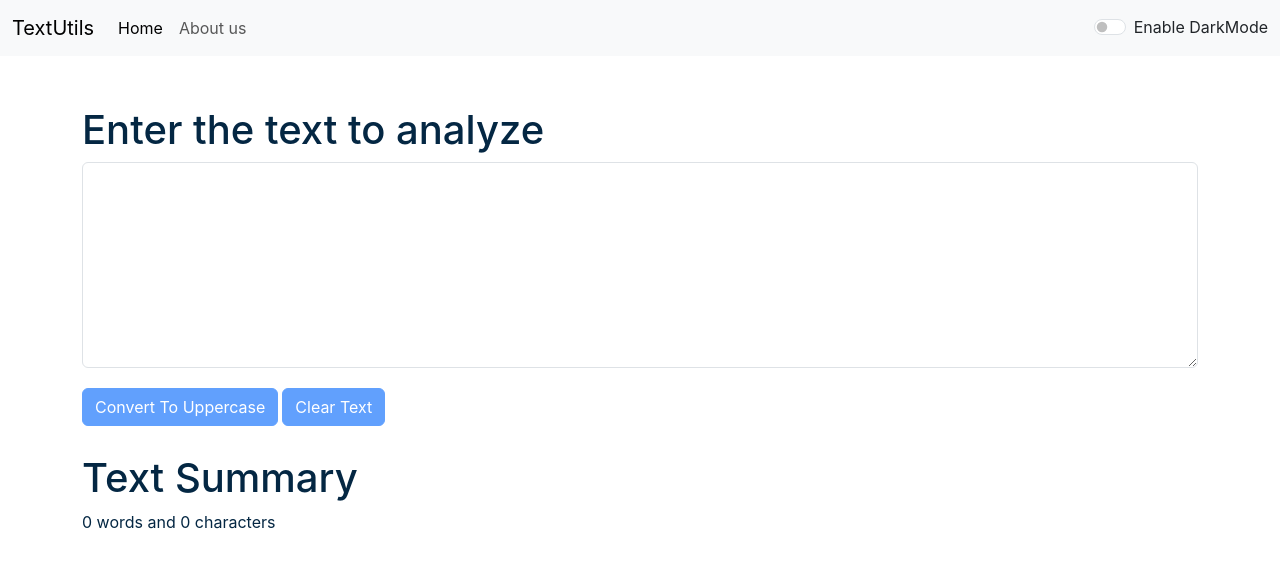
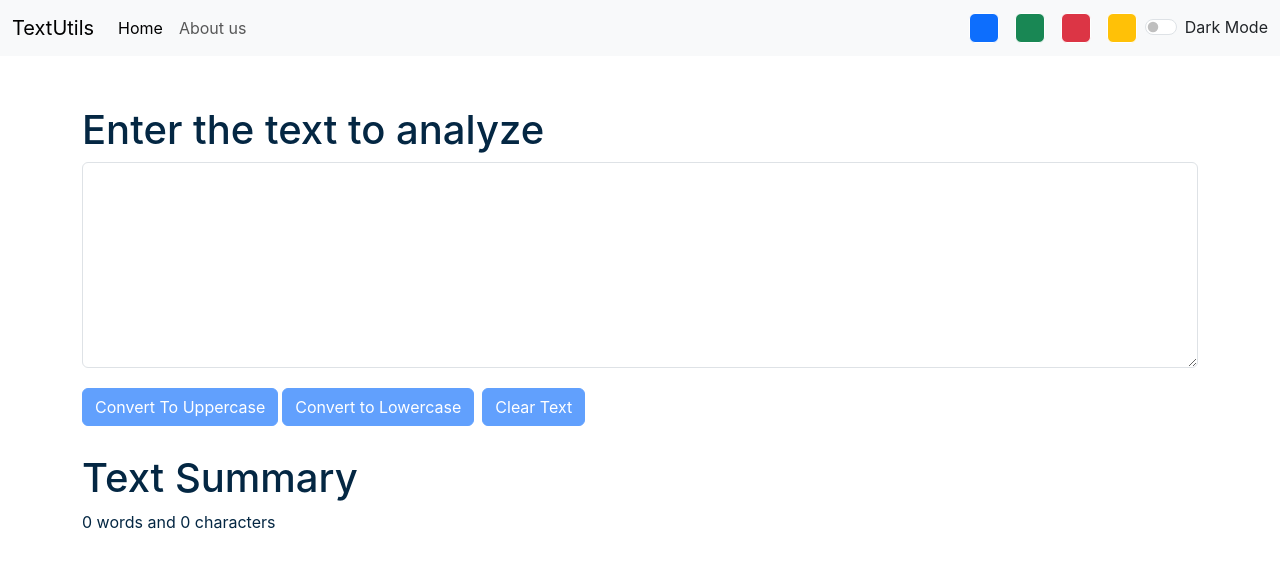
Before and after one commit to subodhkute1843/TextUtilsByHarry, a React (Create React App) app: page / in a window 1280 px wide. Shown: the top 568 px of the page. Built offline with nearby package versions, Linux system fonts and the light colour scheme.

Commit message:
bug fix and added other functionality

```diff
--- a/src/App.js
+++ b/src/App.js
@@ -20,20 +20,43 @@ function App() {
     }, 1500);
   }
 
-  const toggleMode = ()=>{
-    if(mode === 'light'){
+  const [mode, setMode] = useState('light') //wheather dark mode is enabled or not
+
+  const removeBodyClasses = ()=> {
+    document.body.classList.remove('bg-light');
+    document.body.classList.remove('bg-dark');
+    document.body.classList.remove('bg-success');
+    document.body.classList.remove('bg-danger');
+    document.body.classList.remove('bg-warning');
+    document.body.classList.remove('bg-primary');
+  }
+
+
+  const toggleMode = (cls)=>{
+    removeBodyClasses();
+    // document.body.classList.add('bg-'+cls)
+    if (cls !== null){
+      setMode(cls);
+      if(cls === 'primary'){
+        document.body.style.backgroundColor = '#5BC0DE';
+      }
+      else if(cls === 'success'){document.body.style.backgroundColor = '#5BD9A6';}
+      else if(cls === 'danger'){document.body.style.backgroundColor = '#FF6666';}
+      else if(cls === 'warning'){document.body.style.backgroundColor = '#fff3cd';}
+      showAlert(cls+" mode has been enabled", "success");
+    }
+    else if(mode === 'light' ){
       setMode('dark');
       document.body.style.backgroundColor = '#042743';
       showAlert("Dark mode has been enabled", "success");
     }
-    else{
+
+    else {
       setMode('light');
       document.body.style.backgroundColor = 'white';
       showAlert("Light mode has been enabled", "success");
     }
   }
-
-  const [mode, setMode] = useState('light') //wheather dark mode is enabled or not
 
   return (
     <BrowserRouter>
--- a/src/Components/Navbar.js
+++ b/src/Components/Navbar.js
@@ -20,9 +20,21 @@ export default function Navbar(props) {
             <Link className="nav-link" to="/about">{props.aboutText}</Link>
           </li>
         </ul>
+        <div className="d-flex">
+          <div className="bg-primary rounded mx-2" onClick={()=>{props.toggleMode('primary')}} style={{height: '30px', width: '30px', border: '1px solid white', cursor: 'pointer'}}></div>
+        </div>
+        <div className="d-flex">
+          <div className="bg-success rounded mx-2" onClick={()=>{props.toggleMode('success')}} style={{height: '30px', width: '30px', border: '1px solid white', cursor: 'pointer'}}></div>
+        </div>
+        <div className="d-flex">
+          <div className="bg-danger rounded mx-2" onClick={()=>{props.toggleMode('danger')}} style={{height: '30px', width: '30px', border: '1px solid white', cursor: 'pointer'}}></div>
+        </div>
+        <div className="d-flex">
+          <div className="bg-warning rounded mx-2" onClick={()=>{props.toggleMode('warning')}} style={{height: '30px', width: '30px', border: '1px solid white', cursor: 'pointer'}}></div>
+        </div>
         <div className={`form-check form-switch text-${props.mode === 'dark' ? 'light' : 'dark'}`}>
-          <input className="form-check-input" onClick={props.toggleMode} type="checkbox" role="switch" id="flexSwitchCheckDefault"/>
-          <label className="form-check-label" htmlFor="flexSwitchCheckDefault">Enable DarkMode</label>
+          <input className="form-check-input" onClick={()=>{props.toggleMode(null)}} type="checkbox" role="switch" id="flexSwitchCheckDefault"/>
+          <label className="form-check-label" htmlFor="flexSwitchCheckDefault">Dark Mode</label>
         </div>
       </div>
     </div>
--- a/src/Components/TextForm.js
+++ b/src/Components/TextForm.js
@@ -7,6 +7,13 @@ export default function TextForm(props) {
     setText(newText);
     props.showAlert("converted to uppercase!", "success")
   }
+
+  const handleLoClick = ()=>{
+    let newText = text.toLowerCase();
+    setText(newText)
+    props.showAlert("Converted to lowercase!", "success");
+  }
+
   const handleOnChange = (event) => {
     // console.log("On Change")
     setText(event.target.value);
@@ -28,15 +35,16 @@ export default function TextForm(props) {
   return (
     <form>
 
-      <div className="container" style={{color: props.mode==='dark'?'white':'#042743'}}>
+      <div className="container" style={{color: props.mode==='dark' ? 'white':'#042743'}}>
         <h1>{props.heading}</h1>
         <div className="mb-3">
             <textarea className="form-control" value={text} onChange={handleOnChange} style={{backgroundColor: props.mode==='dark'?'#13466e':'white', color: props.mode==='dark'?'white':'#042743'}} id="myBox" rows="8"/>
         </div>
         <button disabled={text.length===0} type="button" className="btn btn-primary" onClick={handleUpClick}>Convert To Uppercase</button>
+        <button disabled={text.length===0} className="btn btn-primary mx-1 my-1" onClick={handleLoClick}>Convert to Lowercase</button>
         <button disabled={text.length===0} className="btn btn-primary mx-1 my-1" onClick={handleClearClick}>Clear Text</button><br /><br />
       </div>
-      <div className='container' style={{color: props.mode==='dark'?'white':'#042743'}}>
+      <div className='container' style={{color: props.mode==='dark' ? 'white':'#042743'}}>
         <h1>Text Summary</h1>
         <p>{wordCount} {wordCount === 1 ? 'word' : 'words'} and {characterCount} characters</p>
       </div>
```
